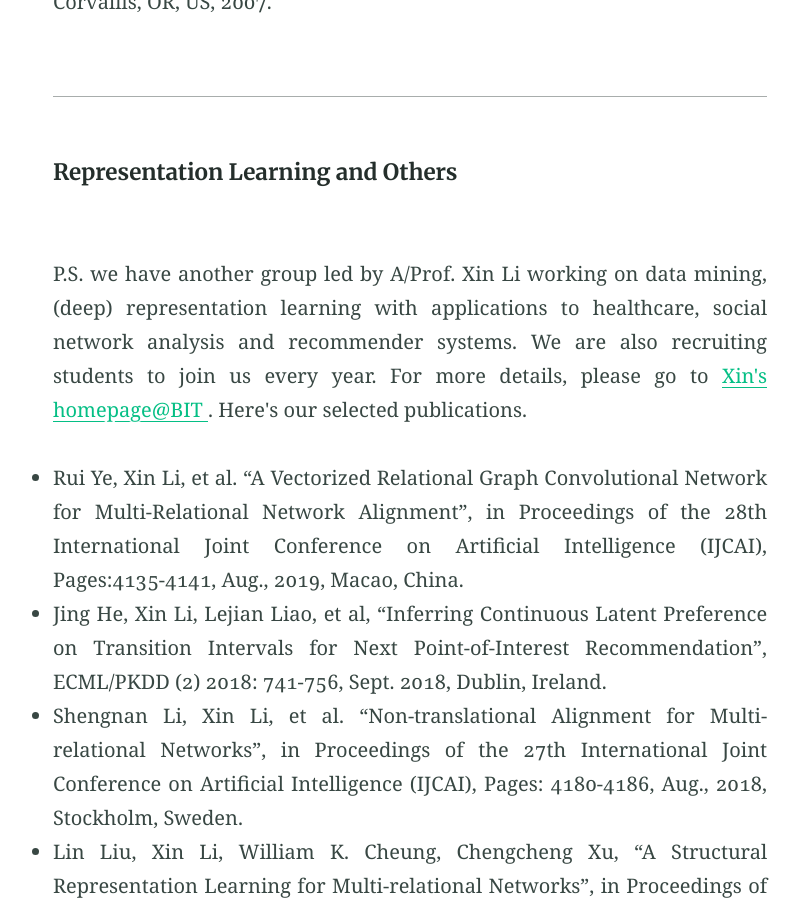
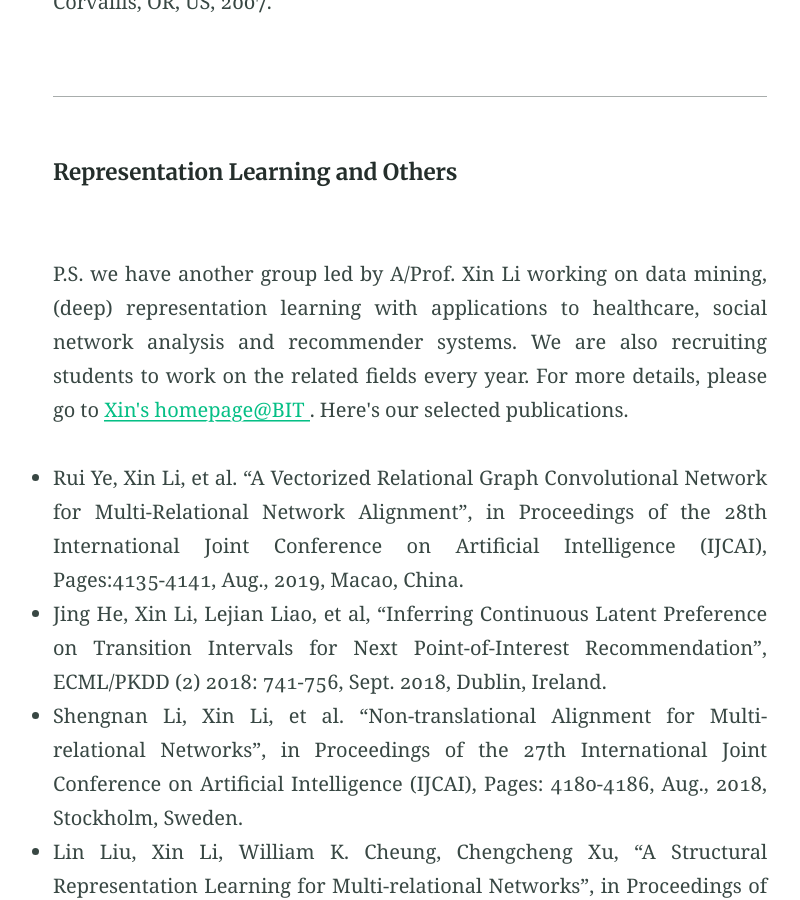
Before and after one commit to nengnengli/bit1029public.github.io, a Jekyll site: the page built from publications.md, in a window 1280 px wide and 900 px high, scrolled down 840 px. Shown: the whole window, without its empty margins (230-1030 px from the left). Built offline with Jekyll 4.4.1, drawn with Linux system fonts in a browser that asks for light colours.

Commit message:
Update publications.md

```diff
--- a/publications.md
+++ b/publications.md
@@ -23,7 +23,7 @@ collectionpage: pages
 
 <br>
 
-<p style="text-align:justify;">P.S. we have another group led by A/Prof. Xin Li working on data mining, (deep) representation learning with applications to healthcare, social network analysis and recommender systems. We are also recruiting students to join us every year. For more details, please go to <a href="http://cs.bit.edu.cn/szdw/jsml/js/lixin/index.htm" > Xin's homepage@BIT </a>.  Here's our selected publications.  </p>
+<p style="text-align:justify;">P.S. we have another group led by A/Prof. Xin Li working on data mining, (deep) representation learning with applications to healthcare, social network analysis and recommender systems. We are also recruiting students to work on the related fields every year. For more details, please go to <a href="http://cs.bit.edu.cn/szdw/jsml/js/lixin/index.htm" > Xin's homepage@BIT </a>.  Here's our selected publications.  </p>
 
 - <p style="text-align:justify;">Rui Ye, Xin Li, et al. “A Vectorized Relational Graph Convolutional Network for Multi-Relational Network Alignment”, in Proceedings of the 28th International Joint Conference on Artificial Intelligence (IJCAI), Pages:4135-4141, Aug., 2019, Macao, China.</p>
 
```
